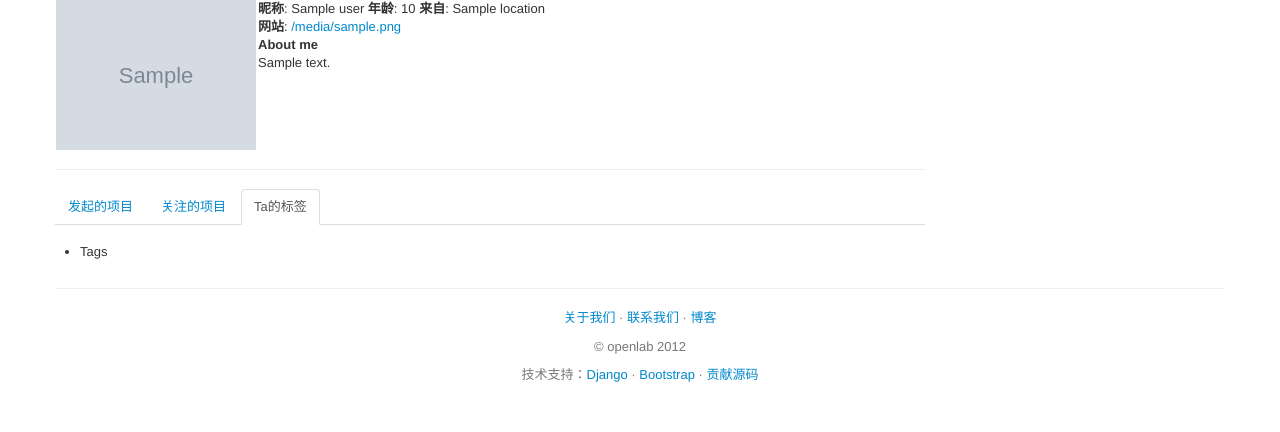
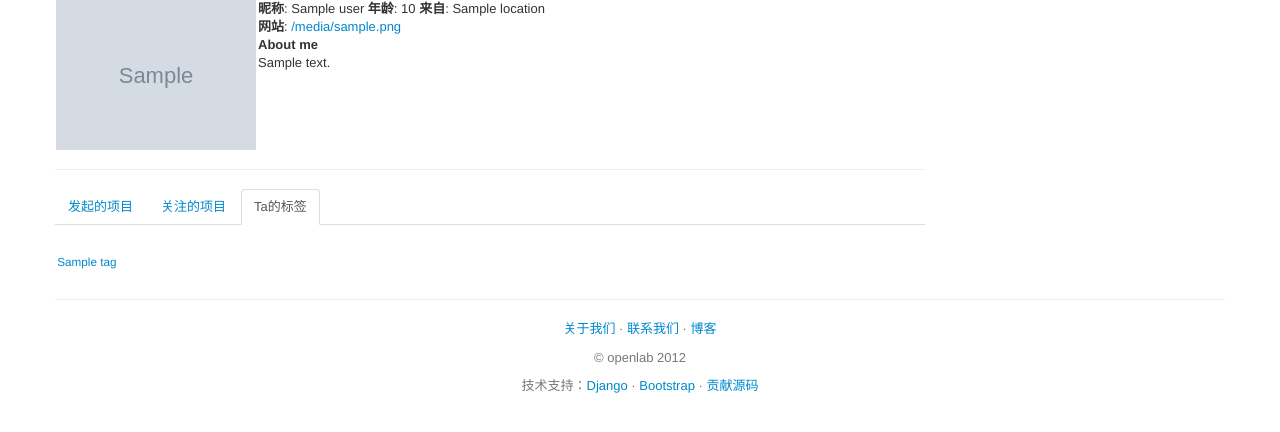
Before and after one commit to wwq0327/open-lab, a Django app: template openclass/templates/userena/profile_detail.html in a window 1280 px wide, after a click on "Ta的标签". Shown: the part 113-545 px from the top of the page. Run offline with Django 3.2, Linux system fonts and the light colour scheme; the template is opened without the code that fills it: most values are stand-ins (such as "Sample title", 1, 10 or a date in 2020); grey boxes marked "Sample" are stand-in pictures; parts of the project's set-up code (start-up, migrations or seed data) failed here and were passed over; some libraries are stand-ins or nearby versions.

Commit message:
用户tag所在的项目显示

```diff
--- a/openclass/apps/tags/urls.py
+++ b/openclass/apps/tags/urls.py
@@ -3,4 +3,5 @@ from django.conf.urls.defaults import *
 urlpatterns = patterns('',
                        url(r'^$', 'tags.views.all_tags', name='all_tags'),
                        url(r'^(?P<tag>[^/]+)/$', 'tags.views.prj_tag', name="prj_tag"),
+                       url(r'^(?P<tag>[^/]+)/u/(?P<username>\w+)/$', 'tags.views.prj_user_tag', name="prj_user_tag"),
 )
--- a/openclass/templates/projects/index.html
+++ b/openclass/templates/projects/index.html
@@ -11,7 +11,7 @@
         <li>
             <a href="{% url prj_index %}">项目</a> <span class="divider">/</span>
         </li>
-        <li class="active">{% if tag %}含“<em><b>{{ tag }}</b></em>”的项目{% else %}所有项目{% endif %}</li>
+        <li class="active">{% if is_user_tag %}　{{ c_user }} 发布的项目中{% endif %}{% if tag %}含“<em><b>{{ tag }}</b></em>”的项目{% else %}所有项目{% endif %}</li>
     </ul>
 {% endblock %}
 
--- a/openclass/templates/userena/profile_detail.html
+++ b/openclass/templates/userena/profile_detail.html
@@ -86,11 +86,16 @@
 
     <!-- tab3 -->
     <div class="tab-pane" id="tab3">
-
-      <ul>
-        <li>Tags</li>
+      {% if profile.user_tags %}
+        <div id="tag-cloud">
+        {% for tag in profile.user_tags %}
+          <a class="tag-cloud-{{ tag.font_size }}" href="{% url prj_user_tag tag.name profile.user.username %}"">{{ tag.name }}</a>
+        {% endfor %}
+        </div>
       </ul>
-
+      {% else %}
+        <p>暂无tag.</p>
+      {% endif %}
     </div>
 
     </div>
```
Also changed, not shown: openclass/apps/profiles/models.py (+12 -0 lines), openclass/apps/tags/views.py (+26 -0 lines).
